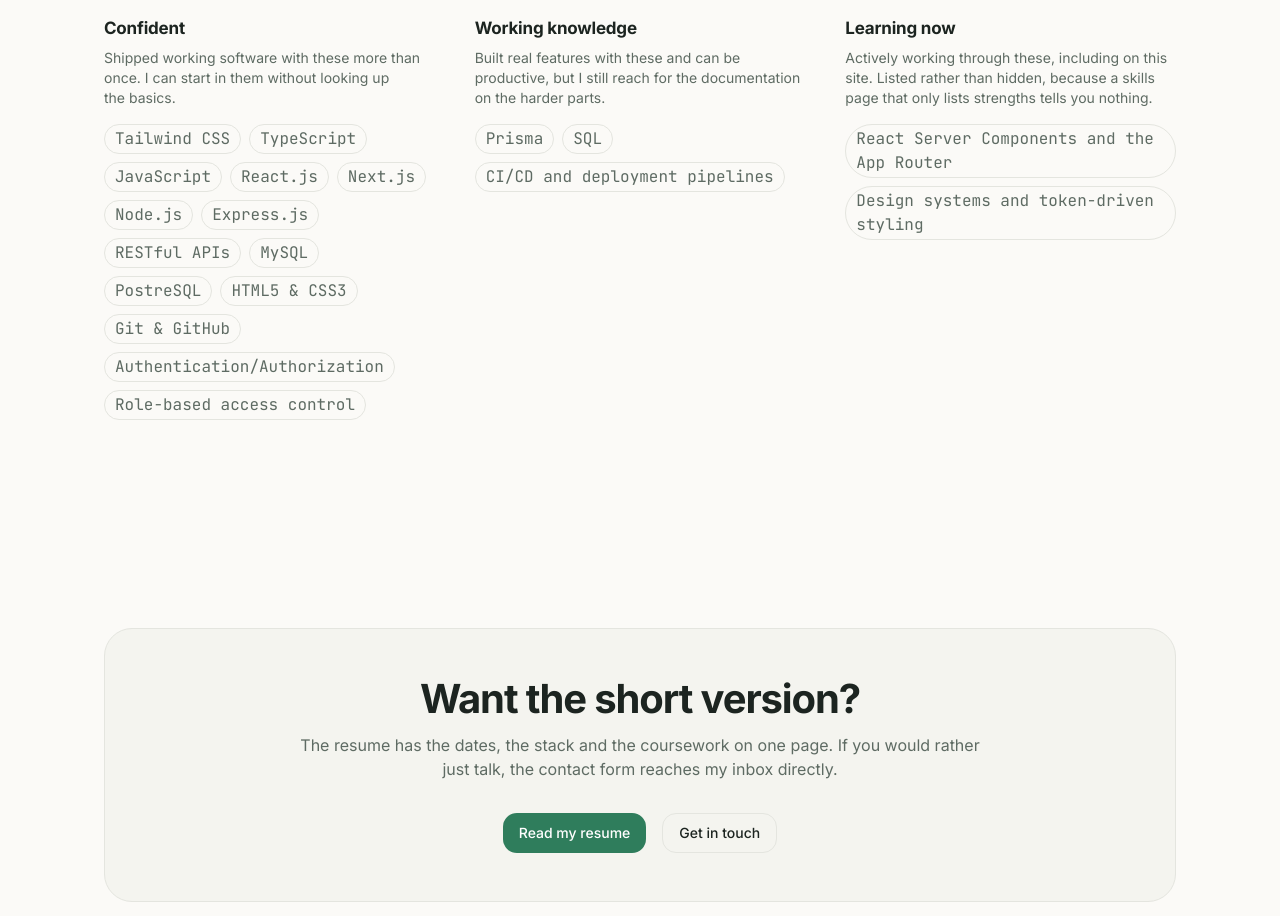
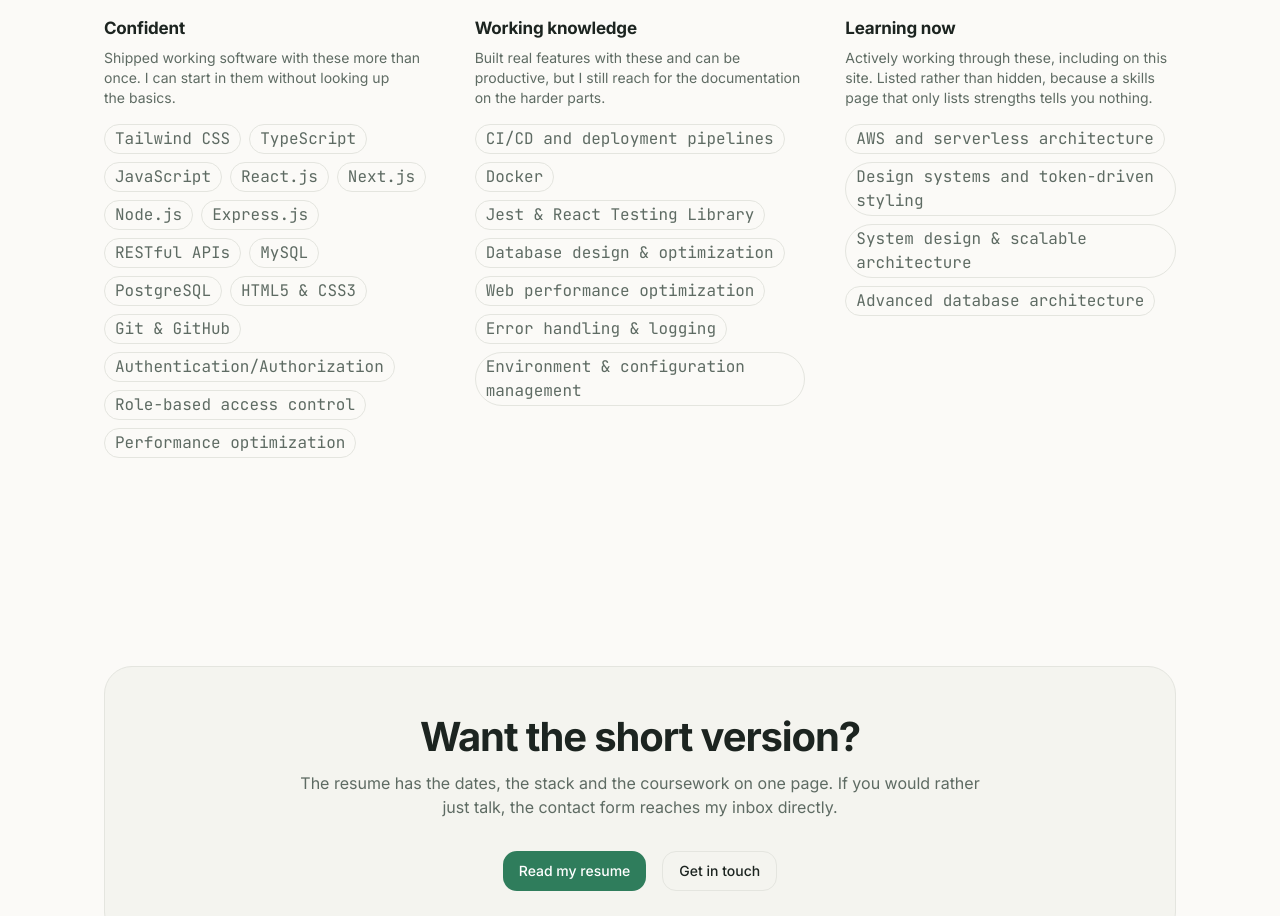
Before and after one commit to Vyrnyl/portfolio, a Next.js app: page /about in a window 1280 px wide. Shown: the part 1460-2376 px from the top of the page. Built offline with nearby package versions, Linux system fonts and the light colour scheme.

Commit message:
docs: close PORT-044 and PORT-060; update skills

```diff
--- a/ai-context/context/build-plan.md
+++ b/ai-context/context/build-plan.md
@@ -595,7 +595,7 @@
 - [x] The failure state shows a **`mailto:` fallback** — a visitor is never dead-ended by your email provider. Met by construction: the banner renders whenever `fieldErrors` is `undefined`, and all four form-level failures omit it. Measured on the rate-limit branch, banner and `mailto:` both present.
 - [x] Field errors appear inline and preserve entered values — **this was genuinely broken and is the ticket's real content.** Measured empty (all three fields blanked) before the fix, preserved after, across 1440/1024/768/375 × light/dark.
 - [x] Form is fully usable by keyboard from first field to submitted result — 10/10, tab order `name → email → message → submit` with a visible indicator at every stop, and values surviving an Enter-key submit.
-- [ ] Screen reader announces both success and failure — **Vernel's to run**, the same as PORT-052's and PORT-060's. Success is announced by the focus move onto the confirmation heading (PORT-060 deliberately removed the live region so it does not announce twice); failure by each field's `role="alert"`, the banner's `role="alert"`, and the `sr-only aria-live` validation summary.
+- [ ] Screen reader announces both success and failure — **WAIVED 2026-09-15 by Vernel's decision, not met.** He chose to close the ticket without running the pass. Left unticked on purpose: the mechanisms are in place and were verified structurally (each field's `role="alert"`, the banner's `role="alert"`, the `sr-only aria-live` validation summary, and the focus move onto the confirmation heading that PORT-060 substituted for a live region), but **no screen reader has ever spoken this form's failure path**, and a structural check is not the same claim. See the decisions log.
 
 **Amendment — `ActionResult` grew a `values` member (2026-09-15).** "Preserve entered values" could not be met by the form alone: the inputs are uncontrolled, so the re-render after a failed submit rebuilt them from `defaultValue`, and nothing echoed the submission back. Measured before it was touched — name, email and message all returned empty under the words "Please check the fields below." The action now returns what the visitor typed on **every** failure branch, and code-standards §6 was corrected in the same pass rather than left to disagree with the code. Only the three visible fields are echoed: never the honeypot (it would confirm to a bot that its value survived) and never `startedAt` (a stale timing token riding back would defeat PORT-043's minimum-time guard).
 
@@ -799,7 +799,7 @@
 - [x] After "Send another", focus lands on the Name field — `activeElement.id === "field-name"`, and the form is genuinely blank rather than the old one re-shown.
 - [x] The confirmation is still announced exactly once — **the live region was REMOVED to achieve this, not kept.** Focus moving onto the heading is itself the announcement, so `role="status" aria-live="polite"` on the panel would have been a second one. Verified with a MutationObserver recording every live-region utterance: zero matching "Message sent"/"reached my inbox", and zero live regions remain inside the panel.
 - [x] A visible focus indicator is present at both landing points in both themes — pixel-sampled, not inferred: the heading ring is `rgb(47,125,92)` at **4.52:1** (light) and `rgb(95,191,143)` at **6.42:1** (dark) against the panel, **identical to the "Send another" button's own ring** measured as a control. Both clear WCAG 1.4.11's 3:1 floor. Getting there took two corrections worth carrying: the ring needed `focus:` rather than the project-wide `focus-visible:` (a programmatic `.focus()` on a `tabIndex={-1}` element does not reliably satisfy that heuristic), and `inline-block`, because an `h2` is `display:block` and the ring traced a 567px box around 106px of text — present, correctly coloured, and reading as panel chrome.
-- [ ] Screen-reader confirmation on the full submit → success → send-another cycle — **Vernel's to run.** Everything scriptable is green; this is the bullet a script cannot make.
+- [ ] Screen-reader confirmation on the full submit → success → send-another cycle — **WAIVED 2026-09-15 by Vernel's decision, not met.** Everything scriptable is green and the double-announcement was disproved mechanically (a MutationObserver recorded zero live-region utterances), but the one thing this bullet asks for — a person hearing the cycle — did not happen. Left unticked on purpose. See the decisions log.
 
 **Blocks:** nothing.
 
--- a/src/content/skills.ts
+++ b/src/content/skills.ts
@@ -38,11 +38,12 @@
       "Express.js",
       "RESTful APIs",
       "MySQL",
-      "PostreSQL",
+      "PostgreSQL",
       "HTML5 & CSS3",
       "Git & GitHub",
       "Authentication/Authorization",
       "Role-based access control",
+      "Performance optimization",
     ],
   },
   {
@@ -50,7 +51,15 @@
     label: "Working knowledge",
     blurb:
       "Built real features with these and can be productive, but I still reach for the documentation on the harder parts.",
-    items: ["Prisma", "SQL", "CI/CD and deployment pipelines"],
+    items: [
+      "CI/CD and deployment pipelines",
+      "Docker",
+      "Jest & React Testing Library",
+      "Database design & optimization",
+      "Web performance optimization",
+      "Error handling & logging",
+      "Environment & configuration management",
+    ],
   },
   {
     tier: "learning",
@@ -58,8 +67,10 @@
     blurb:
       "Actively working through these, including on this site. Listed rather than hidden, because a skills page that only lists strengths tells you nothing.",
     items: [
-      "React Server Components and the App Router",
+      "AWS and serverless architecture",
       "Design systems and token-driven styling",
+      "System design & scalable architecture",
+      "Advanced database architecture",
     ],
   },
 ] satisfies SkillGroup[];
@@ -111,6 +122,6 @@
   {
     icon: "BookOpen",
     title: "Learning in the open",
-    body: "Server Components, accessibility to WCAG 2.2 AA, and token-driven design systems are things I am working through right now, and this site is where most of it is happening rather than a private sandbox.",
+    body: "Serverless architecture, system design at scale, and token-driven design systems are things I am working through right now, and this site is where most of it is happening rather than a private sandbox.",
   },
 ] satisfies Practice[];
```
Also changed, not shown: ai-context/context/progress.md (+12 -8 lines).
